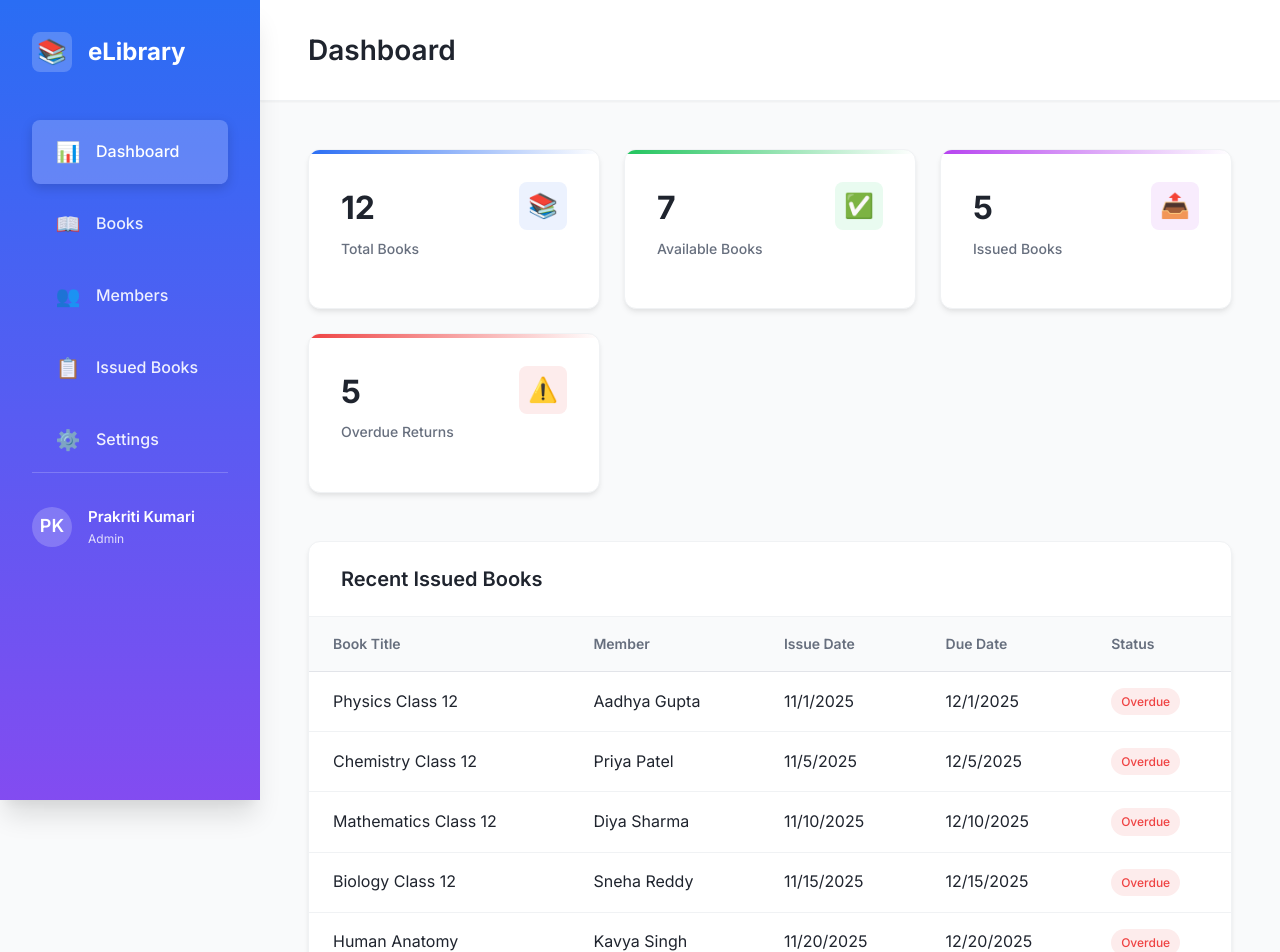
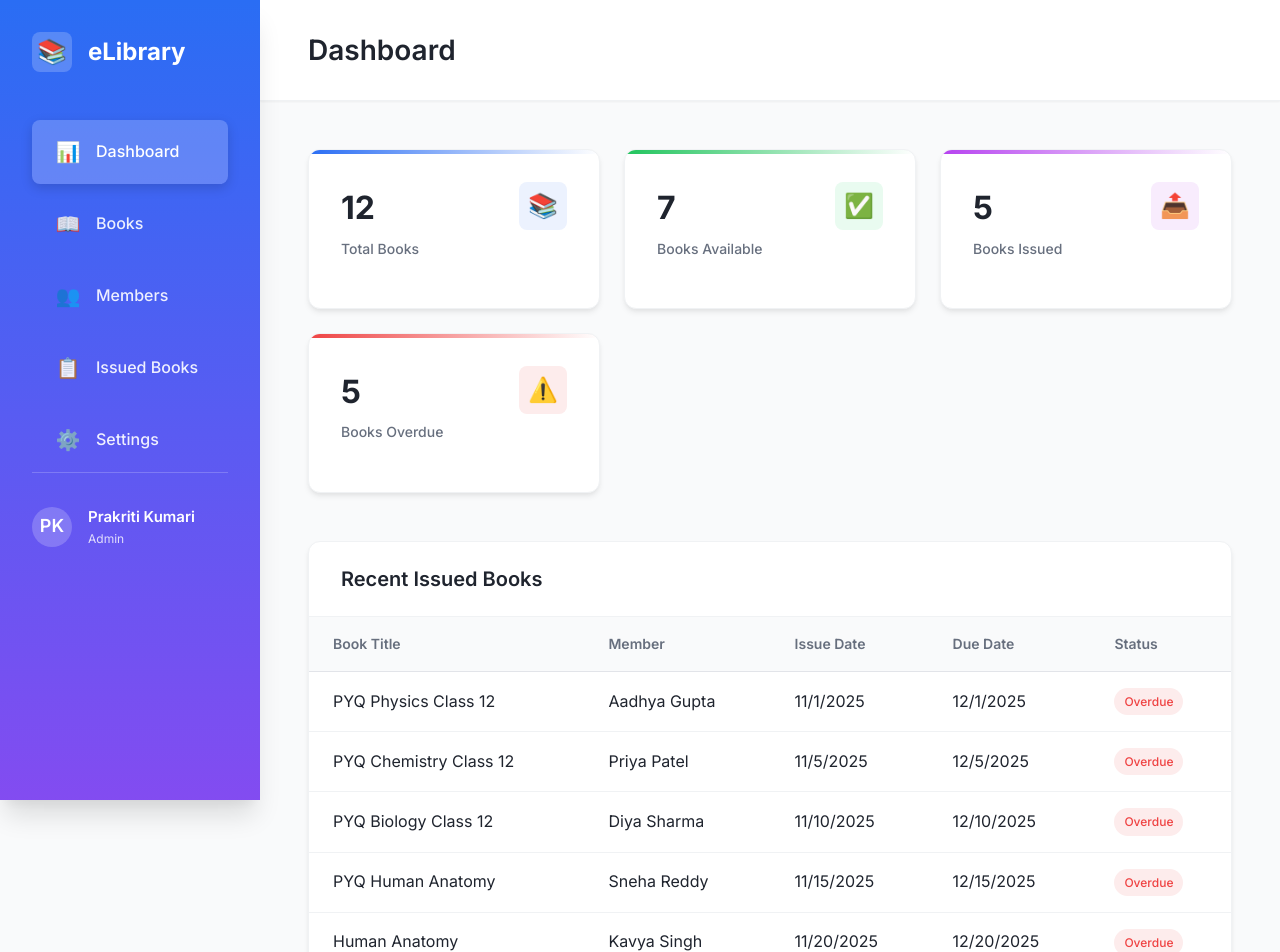
Before and after one commit to harshbatman/project, a React (Vite) app: page / in a window 1280 px wide. Shown: the top 952 px of the page. Built offline with nearby package versions, Linux system fonts and the light colour scheme.

Commit message:
update dashboard wording and swap issued books so main books are available

```diff
--- a/src/App.jsx
+++ b/src/App.jsx
@@ -13,24 +13,24 @@ function App() {
 
   // State for books
   const [books, setBooks] = useState(() => {
-    const saved = localStorage.getItem('books_v6');
+    const saved = localStorage.getItem('books_v7');
     return saved ? JSON.parse(saved) : [
-      { id: 1, title: 'Physics Class 12', author: 'H.C. Verma', isbn: '9788177091878', category: 'Science', year: 2024, quantity: 1, available: 0 },
-      { id: 2, title: 'Chemistry Class 12', author: 'O.P. Tandon', isbn: '9788193836125', category: 'Science', year: 2024, quantity: 1, available: 0 },
-      { id: 3, title: 'Mathematics Class 12', author: 'R.D. Sharma', isbn: '9788193663004', category: 'Mathematics', year: 2024, quantity: 1, available: 0 },
-      { id: 4, title: 'Biology Class 12', author: 'Trueman', isbn: '9788187223788', category: 'Science', year: 2024, quantity: 1, available: 0 },
+      { id: 1, title: 'Physics Class 12', author: 'H.C. Verma', isbn: '9788177091878', category: 'Science', year: 2024, quantity: 1, available: 1 },
+      { id: 2, title: 'Chemistry Class 12', author: 'O.P. Tandon', isbn: '9788193836125', category: 'Science', year: 2024, quantity: 1, available: 1 },
+      { id: 3, title: 'Mathematics Class 12', author: 'R.D. Sharma', isbn: '9788193663004', category: 'Mathematics', year: 2024, quantity: 1, available: 1 },
+      { id: 4, title: 'Biology Class 12', author: 'Trueman', isbn: '9788187223788', category: 'Science', year: 2024, quantity: 1, available: 1 },
       { id: 5, title: 'Human Anatomy', author: 'B.D. Chaurasia', isbn: '9788123923307', category: 'Medical', year: 2023, quantity: 2, available: 1 },
-      { id: 6, title: 'PYQ Physics Class 12', author: 'Arihant Experts', isbn: '9789313195000', category: 'Question Bank', year: 2025, quantity: 1, available: 1 },
-      { id: 7, title: 'PYQ Chemistry Class 12', author: 'MTG Editorial', isbn: '9789389500000', category: 'Question Bank', year: 2025, quantity: 1, available: 1 },
-      { id: 8, title: 'PYQ Biology Class 12', author: 'Oswaal Books', isbn: '9789354000000', category: 'Question Bank', year: 2025, quantity: 1, available: 1 },
-      { id: 9, title: 'PYQ Human Anatomy', author: 'Vishram Singh', isbn: '9788131200000', category: 'Medical', year: 2024, quantity: 1, available: 1 },
+      { id: 6, title: 'PYQ Physics Class 12', author: 'Arihant Experts', isbn: '9789313195000', category: 'Question Bank', year: 2025, quantity: 1, available: 0 },
+      { id: 7, title: 'PYQ Chemistry Class 12', author: 'MTG Editorial', isbn: '9789389500000', category: 'Question Bank', year: 2025, quantity: 1, available: 0 },
+      { id: 8, title: 'PYQ Biology Class 12', author: 'Oswaal Books', isbn: '9789354000000', category: 'Question Bank', year: 2025, quantity: 1, available: 0 },
+      { id: 9, title: 'PYQ Human Anatomy', author: 'Vishram Singh', isbn: '9788131200000', category: 'Medical', year: 2024, quantity: 1, available: 0 },
       { id: 10, title: 'PYQ Organic Chemistry', author: 'Himanshu Pandey', isbn: '9788131500000', category: 'Science', year: 2024, quantity: 2, available: 2 },
     ];
   });
 
   // State for members
   const [members, setMembers] = useState(() => {
-    const saved = localStorage.getItem('members_v6');
+    const saved = localStorage.getItem('members_v7');
     return saved ? JSON.parse(saved) : [
       { id: 1, name: 'Aadhya Gupta', memberId: 'MEM001', email: 'aadhya.gupta@example.com', phone: '+91-98765-43210', joinDate: '2024-01-15' },
       { id: 2, name: 'Priya Patel', memberId: 'MEM002', email: 'priya.patel@example.com', phone: '+91-98765-43211', joinDate: '2024-02-20' },
@@ -42,19 +42,19 @@ function App() {
 
   // State for issued books
   const [issuedBooks, setIssuedBooks] = useState(() => {
-    const saved = localStorage.getItem('issuedBooks_v6');
+    const saved = localStorage.getItem('issuedBooks_v7');
     return saved ? JSON.parse(saved) : [
-      { id: 1, bookId: 1, memberId: 1, issueDate: '2025-11-01', dueDate: '2025-12-01', returnDate: null },
-      { id: 2, bookId: 2, memberId: 2, issueDate: '2025-11-05', dueDate: '2025-12-05', returnDate: null },
-      { id: 3, bookId: 3, memberId: 3, issueDate: '2025-11-10', dueDate: '2025-12-10', returnDate: null },
-      { id: 4, bookId: 4, memberId: 4, issueDate: '2025-11-15', dueDate: '2025-12-15', returnDate: null },
+      { id: 1, bookId: 6, memberId: 1, issueDate: '2025-11-01', dueDate: '2025-12-01', returnDate: null },
+      { id: 2, bookId: 7, memberId: 2, issueDate: '2025-11-05', dueDate: '2025-12-05', returnDate: null },
+      { id: 3, bookId: 8, memberId: 3, issueDate: '2025-11-10', dueDate: '2025-12-10', returnDate: null },
+      { id: 4, bookId: 9, memberId: 4, issueDate: '2025-11-15', dueDate: '2025-12-15', returnDate: null },
       { id: 5, bookId: 5, memberId: 5, issueDate: '2025-11-20', dueDate: '2025-12-20', returnDate: null },
     ];
   });
 
   // Current user state
   const [currentUser, setCurrentUser] = useState(() => {
-    const saved = localStorage.getItem('currentUser_v6');
+    const saved = localStorage.getItem('currentUser_v7');
     return saved ? JSON.parse(saved) : {
       name: 'Prakriti Kumari',
       role: 'Admin',
@@ -64,19 +64,19 @@ function App() {
 
   // Save to localStorage whenever state changes
   useEffect(() => {
-    localStorage.setItem('books_v6', JSON.stringify(books));
+    localStorage.setItem('books_v7', JSON.stringify(books));
   }, [books]);
 
   useEffect(() => {
-    localStorage.setItem('members_v6', JSON.stringify(members));
+    localStorage.setItem('members_v7', JSON.stringify(members));
   }, [members]);
 
   useEffect(() => {
-    localStorage.setItem('issuedBooks_v6', JSON.stringify(issuedBooks));
+    localStorage.setItem('issuedBooks_v7', JSON.stringify(issuedBooks));
   }, [issuedBooks]);
 
   useEffect(() => {
-    localStorage.setItem('currentUser_v6', JSON.stringify(currentUser));
+    localStorage.setItem('currentUser_v7', JSON.stringify(currentUser));
   }, [currentUser]);
 
   // Toast helper functions
--- a/src/components/Dashboard.jsx
+++ b/src/components/Dashboard.jsx
@@ -42,7 +42,7 @@ function Dashboard({ getStats, books, members, issuedBooks }) {
                         <div className="stat-header">
                             <div>
                                 <div className="stat-value">{stats.availableBooks}</div>
-                                <div className="stat-label">Available Books</div>
+                                <div className="stat-label">Books Available</div>
                             </div>
                             <div className="stat-icon">✅</div>
                         </div>
@@ -52,7 +52,7 @@ function Dashboard({ getStats, books, members, issuedBooks }) {
                         <div className="stat-header">
                             <div>
                                 <div className="stat-value">{stats.issuedCount}</div>
-                                <div className="stat-label">Issued Books</div>
+                                <div className="stat-label">Books Issued</div>
                             </div>
                             <div className="stat-icon">📤</div>
                         </div>
@@ -62,7 +62,7 @@ function Dashboard({ getStats, books, members, issuedBooks }) {
                         <div className="stat-header">
                             <div>
                                 <div className="stat-value">{stats.overdueCount}</div>
-                                <div className="stat-label">Overdue Returns</div>
+                                <div className="stat-label">Books Overdue</div>
                             </div>
                             <div className="stat-icon">⚠️</div>
                         </div>
```
